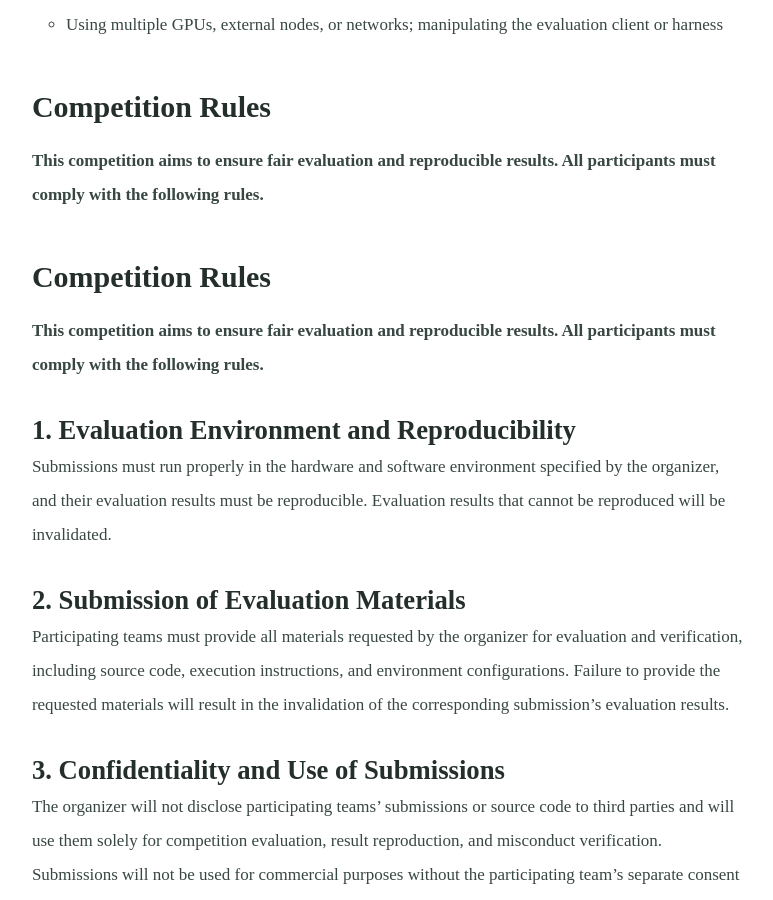
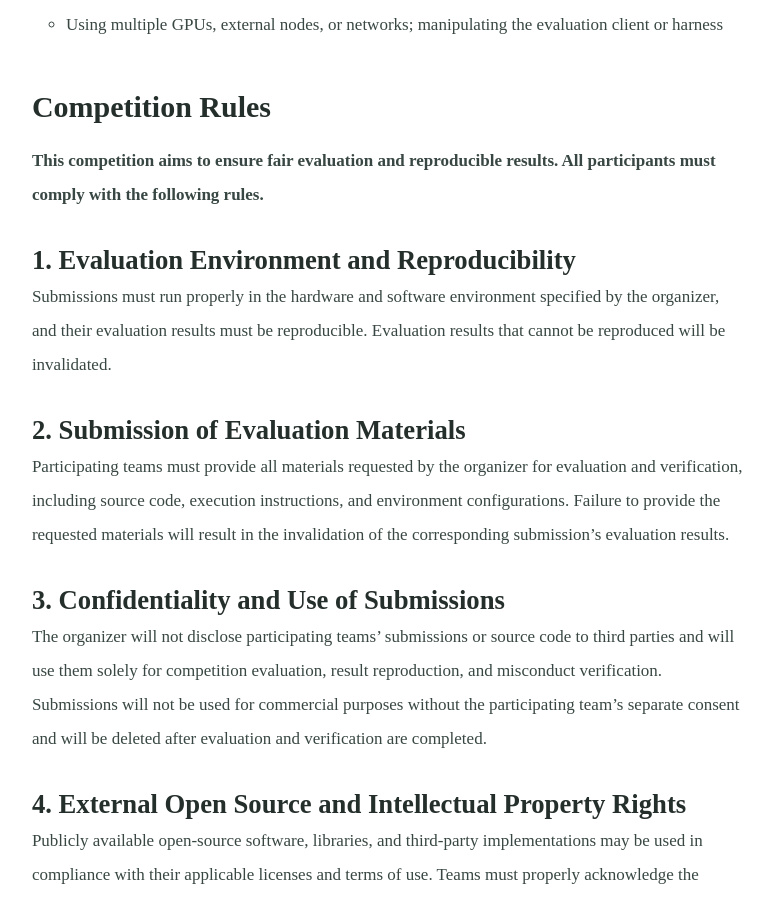
Before and after one commit to AISystemChallenge/AISystemChallenge.github.io, a Jekyll site: the page built from rules.md, in a window 1280 px wide and 900 px high, scrolled down 8612 px. Shown: the whole window, without its empty margins (251-1024 px from the left). Built offline with Jekyll 4.4.1, drawn with Linux system fonts in a browser that asks for light colours; some web fonts are replaced; our own code applies the rules of GitHub Pages for plain Markdown files.

Commit message:
Update rules.md

```diff
--- a/rules.md
+++ b/rules.md
@@ -183,9 +183,6 @@ The evaluation client (bench.py) and example scenarios are provided through a Gi
 ### Competition Rules
 **This competition aims to ensure fair evaluation and reproducible results. All participants must comply with the following rules.**
 
-### Competition Rules
-**This competition aims to ensure fair evaluation and reproducible results. All participants must comply with the following rules.**
-
 #### 1. Evaluation Environment and Reproducibility
 Submissions must run properly in the hardware and software environment specified by the organizer, and their evaluation results must be reproducible. Evaluation results that cannot be reproduced will be invalidated.
 
```
